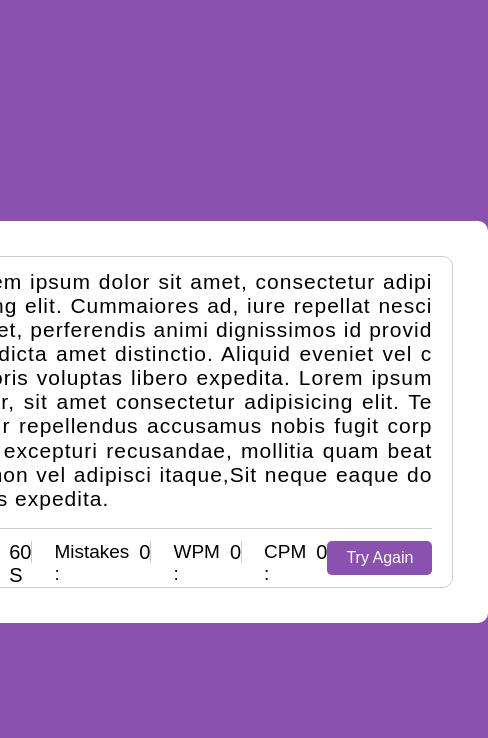
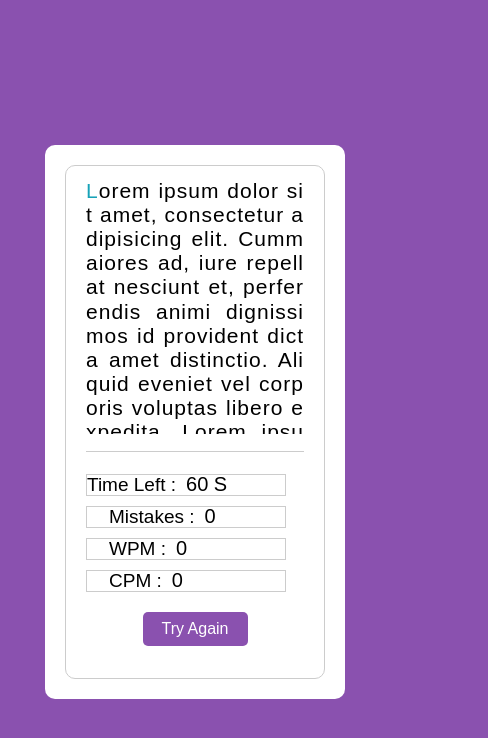
Before and after one commit to mahmoudmohamedsaad/TypingSpeedGame, a plain HTML site: page index.html in a window 390 px wide. Shown: the whole page, 488 px wide, since content can reach past the window. Drawn offline with Linux system fonts and the light colour scheme.

Commit message:
Add files via upload

```diff
--- a/css/typing.css
+++ b/css/typing.css
@@ -16,6 +16,14 @@ body{
   width: 770px;
   border-radius: 10px;
   padding: 35px;
+}
+@media screen and (max-width: 650px) {
+  .wrapper{
+    width: 300px;
+    justify-content: center;
+    text-align: center;
+    padding: 20px;
+  }
 }
 .wrapper .input-field{
   z-index: -999;
@@ -78,6 +86,30 @@ body{
   border-top: 1px solid #ccc;
   justify-content: space-between;
 }
+@media screen and (max-width: 650px) {
+  .content-box .content{
+    display: block;
+  }
+  .content .result-details{
+    display: flex;
+    flex-direction: column;
+    text-align: center;
+    justify-content: center;
+  }
+  .result-details li{
+    width: 200px;
+    margin-top: 10px;
+    border: 1px solid #ccc;
+    align-items: center;
+  }
+  .content .btn{
+    margin: 20px;
+    width: 205px;
+    font-size: 20px;
+    padding: 16px 0;
+  }
+
+}
 .content .btn{
   background-color: #8a51af;
   color: #fff;
```
